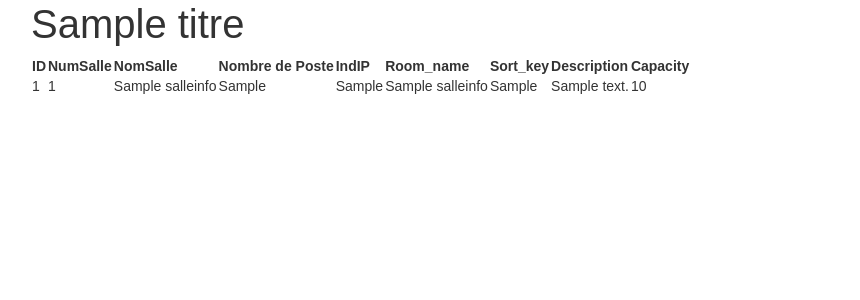
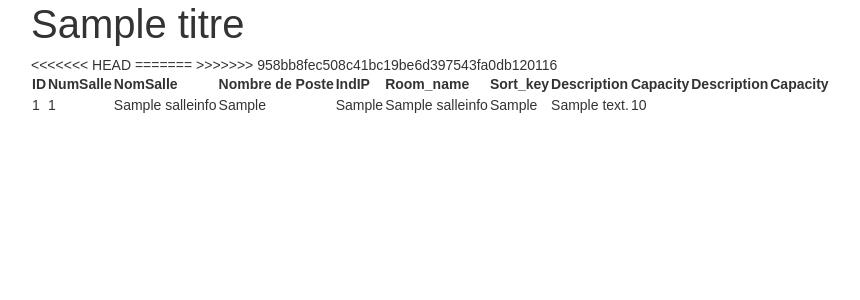
Before and after one commit to jovan-subasic/PPE-GestSalleInfo_Subasic_Roustan, a PHP site: template vue/vueAfficheSalleInfo.php in a window 1280 px wide. Shown: the part 70-370 px from the top of the page, without its empty margins (54-914 px from the left). Run offline with PHP 8.4, Linux system fonts and the light colour scheme; the template is opened without the code that fills it: most values are stand-ins (such as "Sample title", 1, 10 or a date in 2020); some libraries are stand-ins or nearby versions.

Commit message:
Update vueAfficheSalleInfo.php

```diff
--- a/vue/vueAfficheSalleInfo.php
+++ b/vue/vueAfficheSalleInfo.php
@@ -12,8 +12,13 @@
 			<th>IndIP</th>
 			<th>Room_name</th>
       		<th>Sort_key</th>
+<<<<<<< HEAD
       		<th>Description</th>
      		<th>Capacity</th>
+=======
+     		<th>Description</th>
+      		<th>Capacity</th>
+>>>>>>> 958bb8fec508c41bc19be6d397543fa0db120116
 		</tr>
 
 		<?php
```
